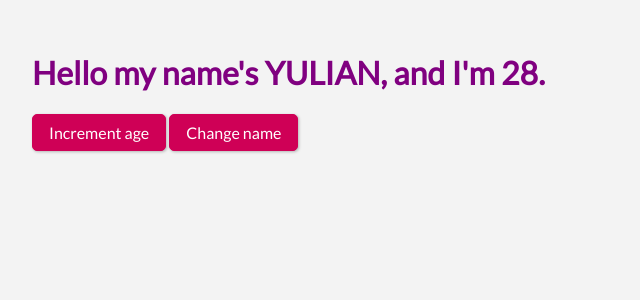
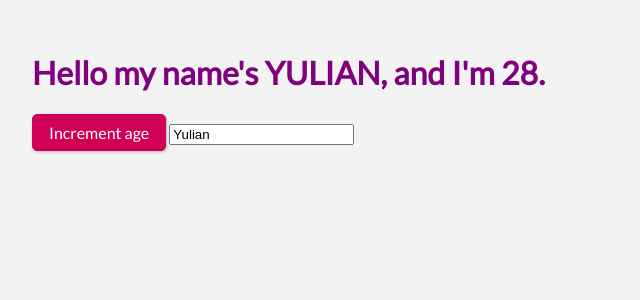
Before and after one commit to yuliankarapetkov/svelte-course, a Svelte app: page / in a window 1280 px wide. Shown: the top 300 px of the page, without its empty margins (0-640 px from the left). Built offline with nearby package versions, Linux system fonts and the light colour scheme.

Commit message:
two-way binding

```diff
--- a/src/App.svelte
+++ b/src/App.svelte
@@ -28,4 +28,6 @@
 <h1>Hello my name's {uppercaseName}, and I'm {age}.</h1>
 
 <button on:click="{incrementAge}">Increment age</button>
-<button on:click="{changeName}">Change name</button>
+<!-- <button on:click="{changeName}">Change name</button> -->
+
+<input type="text" bind:value="{name}" />
```
